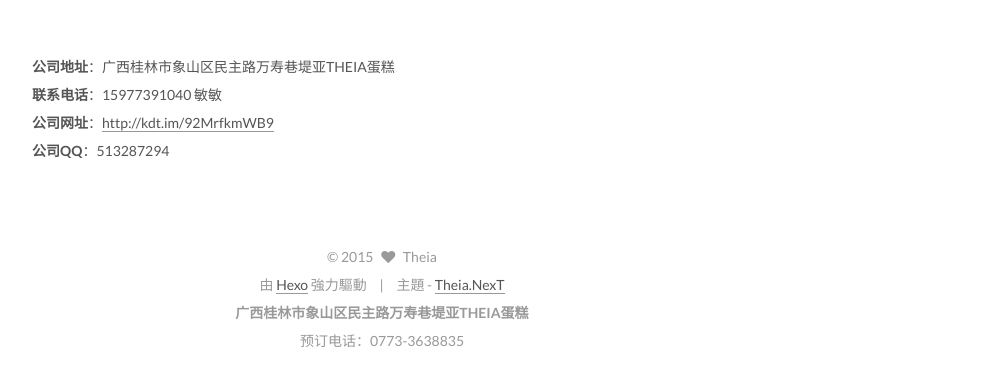
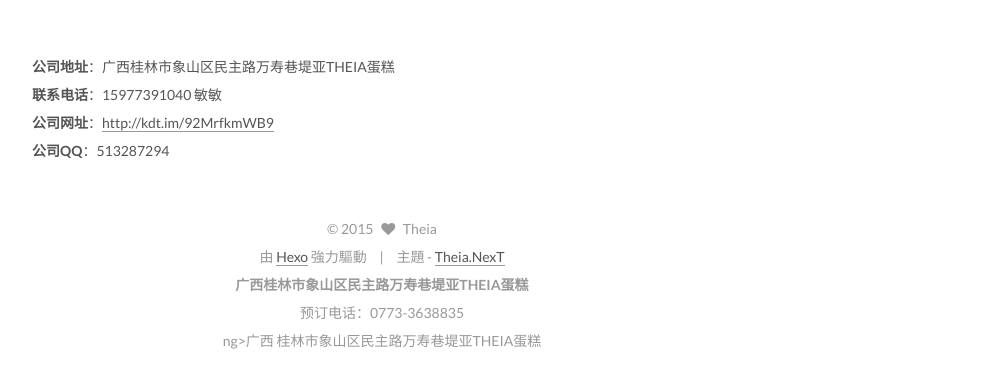
Before and after one commit to theia2/theia2.github.io, a plain HTML site: page 2015/11/26/hello-world/index.html in a window 1280 px wide. Shown: the part 791-1166 px from the top of the page, without its empty margins (258-1261 px from the left). Drawn offline with Linux system fonts and the light colour scheme.

Commit message:
Site updated: 2015-11-26 16:03:01

```diff
--- a/2015/11/26/hello-world/index.html
+++ b/2015/11/26/hello-world/index.html
@@ -396,6 +396,8 @@
   <a class="theme-link" href="https://github.com/theia2/hexo-theme-next.git">
     Theia.NexT</div>
   </a><br/> <strong><span style="color: rgb(153, 153, 153); font-family: Lato, &#39;PingFang SC&#39;, &#39;Microsoft YaHei&#39;, sans-serif; font-size: 14px; line-height: 28px; text-align: center; background-color: rgb(255, 255, 255);">广西桂林市象山区民主路万寿巷堤亚THEIA蛋糕</span></strong><br/>预订电话：0773-3638835<br/>
+  ng><span style="color: rgb(153, 153, 153); font-family: Lato, &#39;PingFang SC&#39;, &#39;Microsoft YaHei&#39;, sans-serif; font-size: 14px; line-height: 28px; text-align: center; background-color: rgb(255, 255, 255);">广西
+  桂林市象山区民主路万寿巷堤亚THEIA蛋糕</span></strong>
 
 
       </div>
```
Also changed, not shown: archives/2015/11/index.html (+2 -0 lines), archives/2015/index.html (+2 -0 lines), archives/index.html (+2 -0 lines), categories/Slogan/index.html (+2 -0 lines), index.html (+2 -0 lines).
